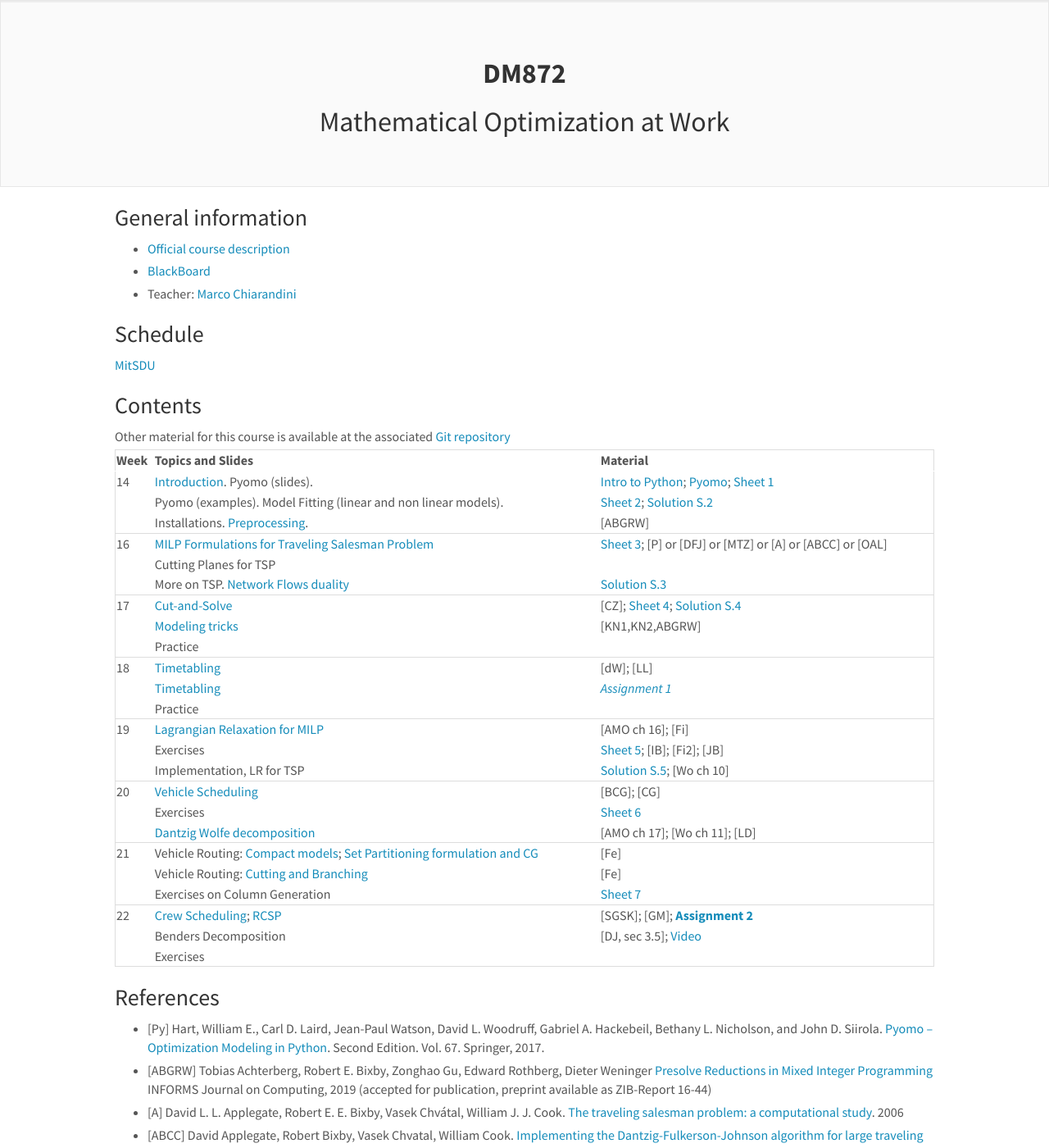
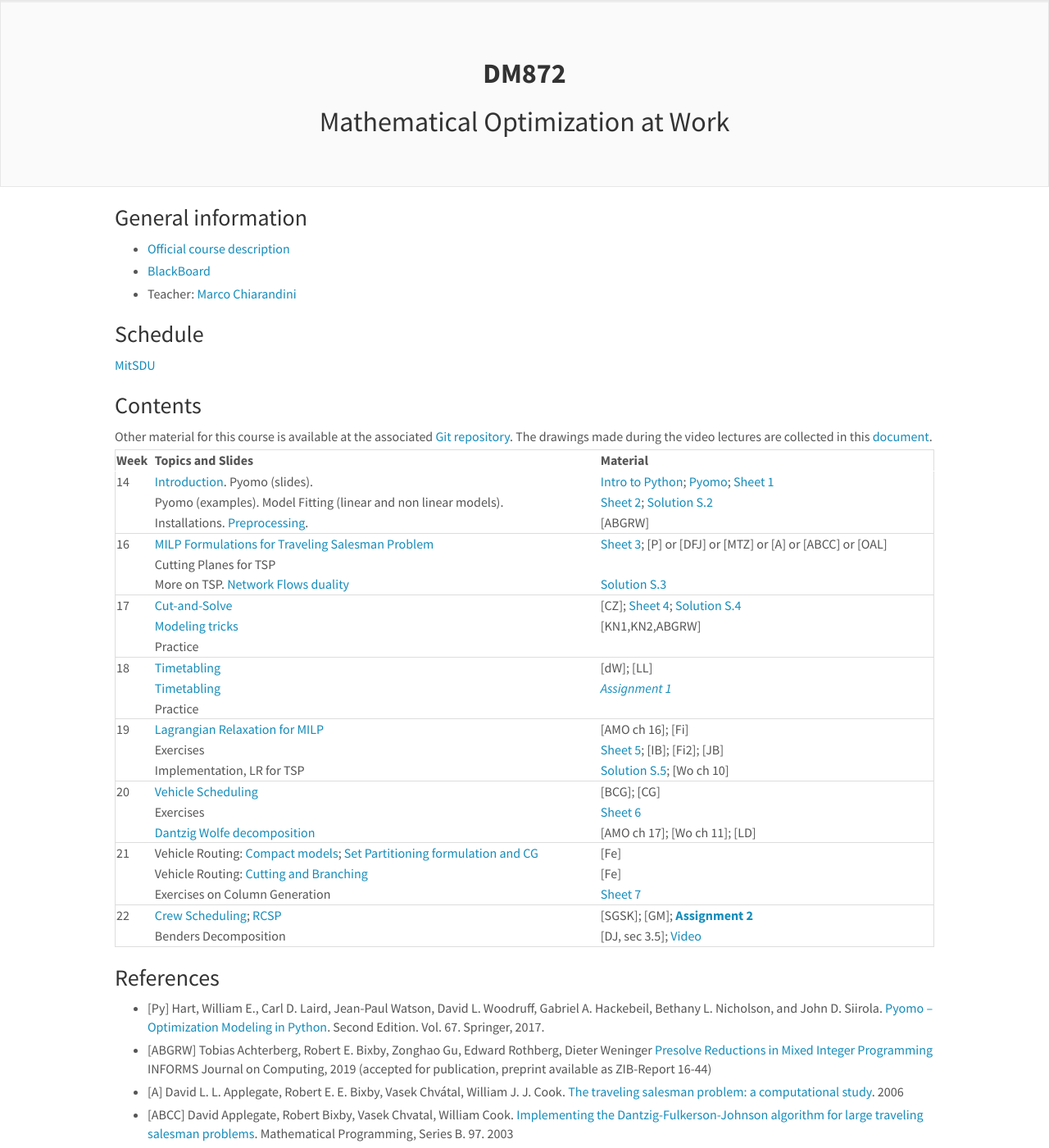
Before and after one commit to DM872/dm872.github.io, a Jekyll site: the page built from index.md, in a window 1280 px wide and 1400 px high. Shown: the whole window at 82% size. Built offline with Jekyll 4.4.1, drawn with Linux system fonts in a browser that asks for light colours; nearby versions of some CDN libraries.

Commit message:
added drawings

```diff
--- a/index.md
+++ b/index.md
@@ -39,7 +39,7 @@ permalink: /
 
 
 Other material for this course is available at the associated
-[Git repository](https://github.com/DM872/Material)
+[Git repository](https://github.com/DM872/Material). The drawings made during the video lectures are collected in this [document][67].
 
 
 | Week	 | Topics and Slides                                                                | 	Material                                                                                        |
@@ -74,7 +74,6 @@ Other material for this course is available at the associated
 |--------------+----------------------------------------------------------------------------------+---------------------------------------------------------------------------------------------------------|
 |           22 | [Crew Scheduling][65]; [RCSP][66]                                                | [SGSK]; [GM]; [**Assignment 2**][16]                                                                    |
 |              | Benders Decomposition                                                            | [DJ, sec 3.5]; [Video][17]                                                                              |
-|              | Exercises                                                                        | <!-- [Sheet 7]({{ site.url }}{% post_url 2019-05-21-sheet7 %}) -->                                      |
 |--------------+----------------------------------------------------------------------------------+---------------------------------------------------------------------------------------------------------|
 
 
```
Also changed, not shown: other parts of index.md (+1 -2 lines), 1 other file.
